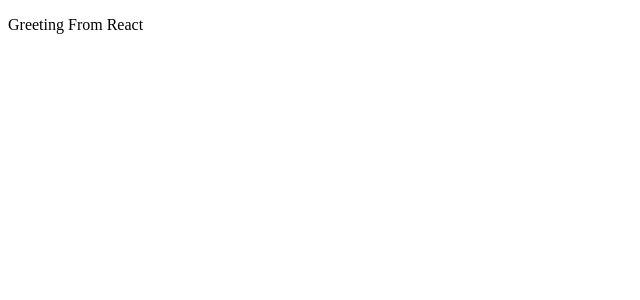
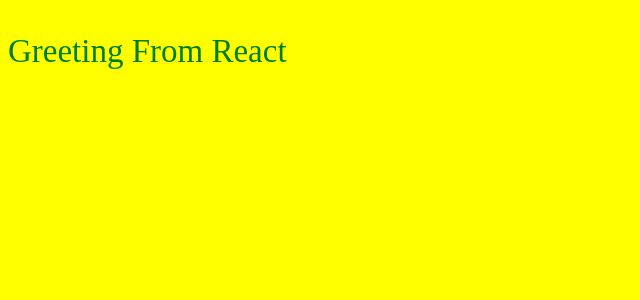
Before and after one commit to Lulkafe/BinaryCalc, a React app: page / in a window 1280 px wide. Shown: the top 300 px of the page, without its empty margins (0-640 px from the left). Built offline with nearby package versions, Linux system fonts and the light colour scheme.

Commit message:
Installed css loaders and made it work

```diff
--- a/index.html
+++ b/index.html
@@ -1,7 +1,6 @@
 <!DOCTYPE html>
 
 <head>
-
 </head>
 <html>
     <body>
--- a/package.json
+++ b/package.json
@@ -25,7 +25,9 @@
     "@types/react": "^17.0.22",
     "@types/react-dom": "^17.0.9",
     "@webpack-cli/generators": "^2.3.0",
+    "css-loader": "^6.3.0",
     "html-webpack-plugin": "^5.3.2",
+    "style-loader": "^3.3.0",
     "ts-loader": "^9.2.5",
     "typescript": "^4.4.3",
     "webpack": "^5.53.0",
--- a/src/index.tsx
+++ b/src/index.tsx
@@ -1,8 +1,8 @@
 import ReactDOM from 'react-dom';
 import React from 'react';
+import './style.css';
 
 const text: string = 'Hello React';
 const Test = <p>Greeting From React</p>;
 
-console.log(text);
 ReactDOM.render(Test, document.getElementById('root'))
--- /dev/null
+++ b/src/style.css
@@ -0,0 +1,8 @@
+p {
+    color: green;
+    font-size: 33px;
+}
+
+body {
+    background: yellow;
+}
```
Also changed, not shown: 3 other files (tests, documents, lock files or other folders).
